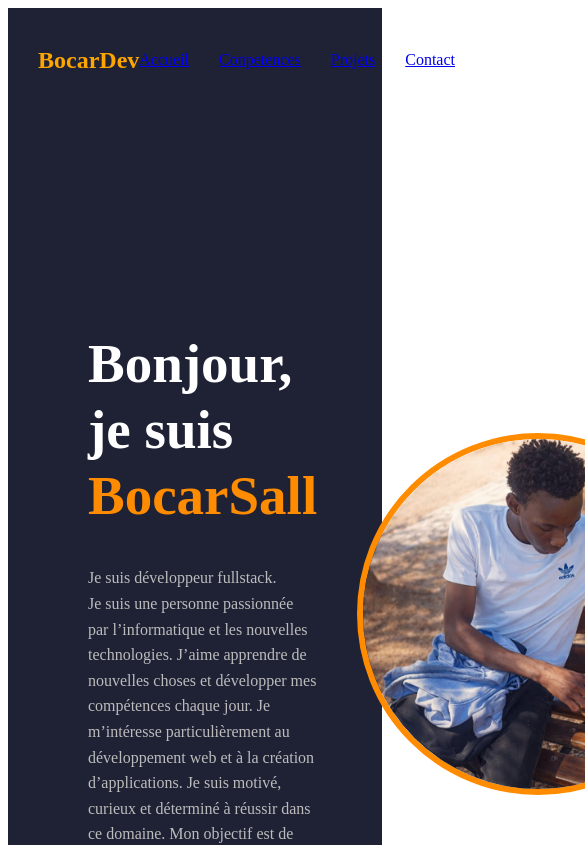
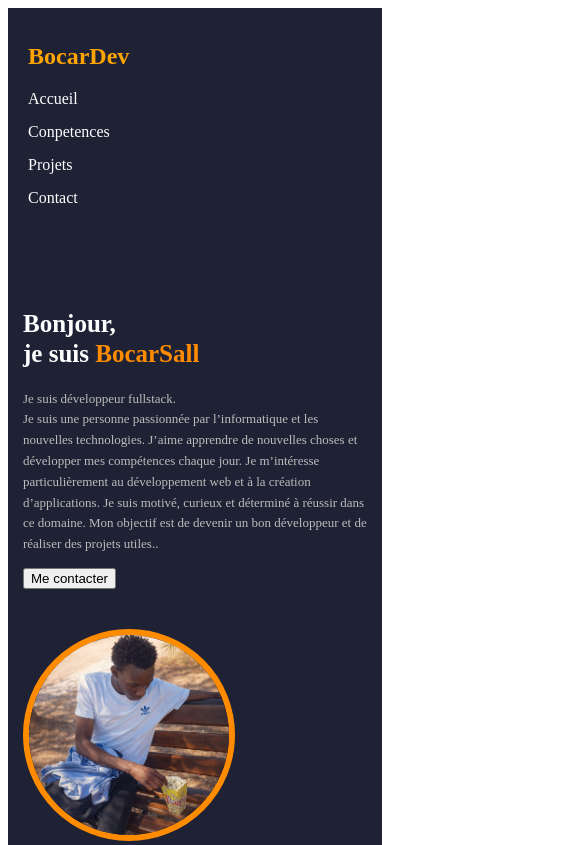
Before and after one commit to Bocarsall777/portfolio-react, a React (Vite) app: page / in a window 390 px wide. Shown: the top 845 px of the page, 585 px wide, since content can reach past the window. Built offline with nearby package versions, Linux system fonts and the light colour scheme.

Commit message:
j'ai fait le responsive

```diff
--- a/src/components/Contact.jsx
+++ b/src/components/Contact.jsx
@@ -19,8 +19,8 @@ function Contact() {
       </form>
 
       <div className="contact-info">
-        /*<p>📧 Email : bocar9715sall@gmail.com</p>
-        <p>📱 WhatsApp : +221 77185595</p>
+        /*<p> Email : bocar9715sall@gmail.com</p>
+        <p> WhatsApp : +221 77185595</p>
         <p>📍 Sénégal</p>
       </div>
     </div>
--- a/src/components/Projets.jsx
+++ b/src/components/Projets.jsx
@@ -5,10 +5,10 @@ import shop from "../assets/images/shop.png";
 
 function Projects() {
   const projects = [
-    { image: baba, title: "Projet Baba" },
-    { image: html, title: "Site HTML" },
-    { image: sall, title: "Portfolio Sall" },
-    { image: shop, title: "E-commerce" },
+    { image: baba, title: "Montage photoshop" },
+    { image: html, title: "Portofolio" },
+    { image: sall, title: "projet Laravel" },
+    { image: shop, title: "projet React" },
   ];
 
   return (
--- a/src/index.css
+++ b/src/index.css
@@ -1,51 +1,51 @@
-/* NAVBAR */
+/* ===================== NAVBAR ===================== */
 nav {
   height: 10vh;
-  /*background-color: rgb(50, 165, 11);*/
-  background-color: #1f2235;;
+  background-color: #1f2235;
   display: flex;
   justify-content: space-between;
   align-items: center;
-  padding: 10px 30px;
+  padding: 20px 40px;
 }
 
-
 .logo {
-
   color: orange;
 }
 
-.lol  {
+.lol {
   display: flex;
   gap: 30px;
-  color: white;
 }
 
+/* Liens navbar */
+.lol a {
+  color: white;          /* texte en blanc */
+  text-decoration: none; /* supprime le soulignement */
+  font-weight: 500;
+  transition: color 0.3s;
+}
 
+.lol a:hover {
+  color: #ff8c00; /* orange comme le logo */
+}
 
-
-
-/* FOND PRINCIPAL */
+/* =================== FOND PRINCIPAL =================== */
 .hero {
   background-color: #1f2235;
   color: white;
   min-height: 100vh;
   padding: 30px 80px;
-  padding-left: 80px;
   display: flex;
   gap: 20px;
 }
 
-
-
-
 /* SECTION PRINCIPALE */
 .hero-content {
   display: flex;
-  justify-content: center; /* Modifié pour rapprocher texte et image */
+  justify-content: center;
   align-items: center;
   margin-top: 100px;
-  gap: 40px; /* Espace entre texte et image */
+  gap: 40px;
 }
 
 /* TEXTE GAUCHE */
@@ -66,47 +66,28 @@ nav {
   line-height: 1.6;
 }
 
-/* BOUTON */
-/*
-.btn {
-  margin-top: 25px;
-  padding: 12px 25px;
-  background-color: #ff8c00;
-  color: white;
-  border: none;
-  border-radius: 5px;
-  cursor: pointer;
-}
-*/
-
-/* IMAGE (TA PHOTO) */
+/* IMAGE */
 .right img {
-
   width: 350px;
   height: 350px;
-  border-radius: 50%;        /* rend l’image ronde */
-  border: 6px solid #ff8c00; /* bordure orange */
-  object-fit: cover;         /* évite que l’image soit déformée */
+  border-radius: 50%;
+  border: 6px solid #ff8c00;
+  object-fit: cover;
 }
 
 /* FOOTER */
 footer {
-  background-color:#1f2235 ;
+  background-color: #1f2235;
   display: flex;
   justify-content: center;
   align-items: center;
 }
 
-.footer p{
+.footer p {
   color: white;
 }
 
-
-
-
-
-
-
+/* SECTIONS */
 .section {
   display: flex;
   flex-direction: column;
@@ -118,7 +99,6 @@ footer {
   color: white;
 }
 
-/* TITRE */
 .title {
   text-align: center;
   font-size: 40px;
@@ -169,37 +149,15 @@ footer {
   margin-top: 10px;
 }
 
-/* HOVER */
 .card:hover {
   transform: translateY(-8px);
 }
 
-/* NIVEAU */
 .card strong {
   color: #ff8c00;
 }
 
-/* RESPONSIVE */
-@media (max-width: 768px) {
-  .container {
-    flex-direction: column;
-    text-align: center;
-  }
-
-  .skills-left img {
-    width: 250px;
-    height: auto;
-  }
-}
-
-
-
-
-
-
-
-
-
+/* CONTACT */
 .contact {
   max-width: 600px;
   margin: auto;
@@ -238,28 +196,157 @@ footer {
   margin-top: 20px;
 }
 
-
-
-
-
-
-
-
-
-
-
-
-
+/* PROJECTS */
 .projects {
   text-align: center;
 }
 
 .projects-container {
   display: flex;
-  gap: 10px;
+  flex-wrap: wrap;
+  gap: 15px;
   justify-content: center;
 }
 
+.project-card {
+  flex: 1 1 200px;
+  max-width: 250px;
+  text-align: center;
+}
+
 .project-card img {
-  width: 150px;
+  width: 100%;
+  height: auto;
+  border-radius: 8px;
 }
+
+/* =================== RESPONSIVE =================== */
+@media (max-width: 1024px) {
+  .hero {
+    flex-direction: column;
+    padding: 20px 40px;
+  }
+
+  .hero-content {
+    flex-direction: column;
+    margin-top: 50px;
+    gap: 30px;
+  }
+
+  .left h1 {
+    font-size: 40px;
+  }
+
+  .left p {
+    font-size: 15px;
+  }
+
+  .right img {
+    width: 300px;
+    height: 300px;
+  }
+
+  nav {
+    padding: 15px 30px;
+  }
+
+  .lol {
+    gap: 20px;
+  }
+}
+
+@media (max-width: 768px) {
+  nav {
+    flex-direction: column;
+    align-items: flex-start;
+    height: auto;
+    padding: 15px 20px;
+  }
+
+  .lol {
+    flex-direction: column;
+    gap: 15px;
+    width: 100%;
+  }
+
+  .hero {
+    padding: 20px 15px;
+  }
+
+  .left h1 {
+    font-size: 30px;
+  }
+
+  .left p {
+    font-size: 14px;
+  }
+
+  .right img {
+    width: 250px;
+    height: 250px;
+    margin-top: 20px;
+  }
+
+  .container {
+    flex-direction: column;
+    gap: 30px;
+  }
+
+  .left img {
+    width: 100%;
+    height: auto;
+  }
+
+  .right {
+    width: 100%;
+  }
+
+  .card {
+    padding: 15px 20px;
+  }
+
+  footer {
+    flex-direction: column;
+    padding: 20px 0;
+  }
+
+  .projects-container {
+    flex-direction: column;
+    gap: 15px;
+  }
+
+  .project-card {
+    max-width: 100%;
+  }
+}
+
+@media (max-width: 480px) {
+  .left h1 {
+    font-size: 25px;
+  }
+
+  .left p {
+    font-size: 13px;
+  }
+
+  .hero-content {
+    gap: 20px;
+  }
+
+  .right img {
+    width: 200px;
+    height: 200px;
+  }
+
+  .container {
+    padding: 0 10px;
+  }
+
+  .section {
+    padding: 40px 20px;
+  }
+
+  .contact {
+    padding: 20px 10px;
+  }
+}
```
Also changed, not shown: src/assets/images/hijo.jpeg (added).
